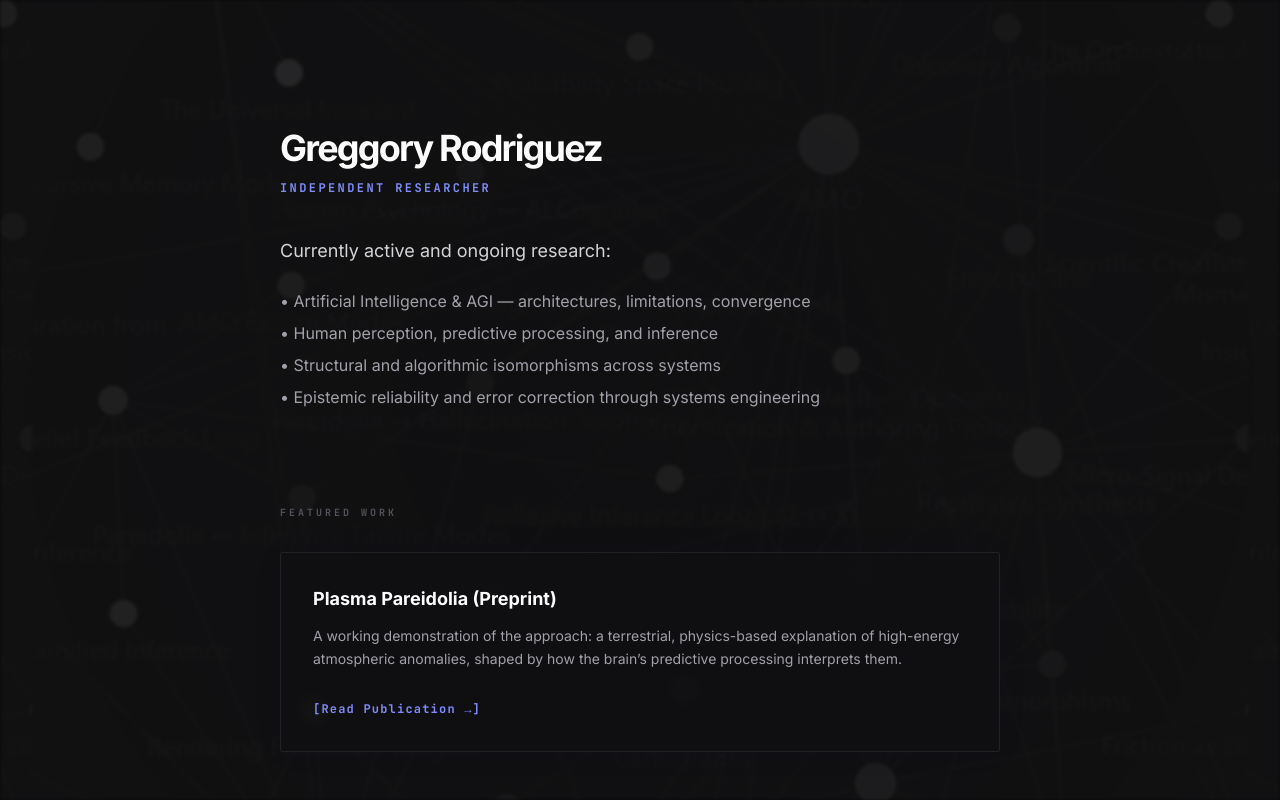
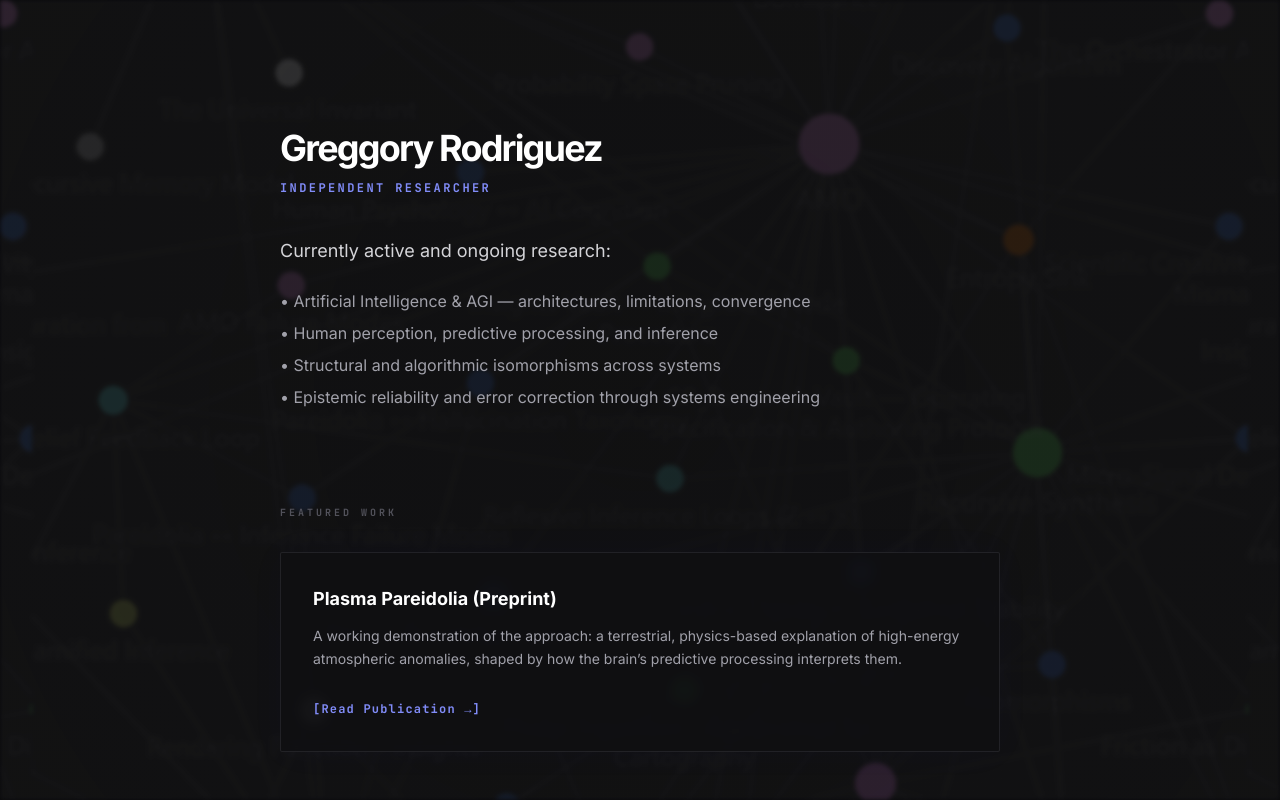
Before and after one commit to grodriguez6/amo-collab, a plain HTML site: page index.html in a window 1280 px wide. Shown: the top 800 px of the page. Drawn offline with nearby package versions, Linux system fonts and the light colour scheme.

Commit message:
Update index.html

```diff
--- a/index.html
+++ b/index.html
@@ -30,7 +30,7 @@
 
             z-index: -2;
             /*filter: grayscale(20%) brightness(70%);*/
-            filter: grayscale(100%) brightness(55%) contrast(75%) blur(1.5px);
+            filter: grayscale(5%) brightness(75%) contrast(75%) blur(2px);
         }
 
         /* VIGNETTE OVERLAY to keep text clear */
```
